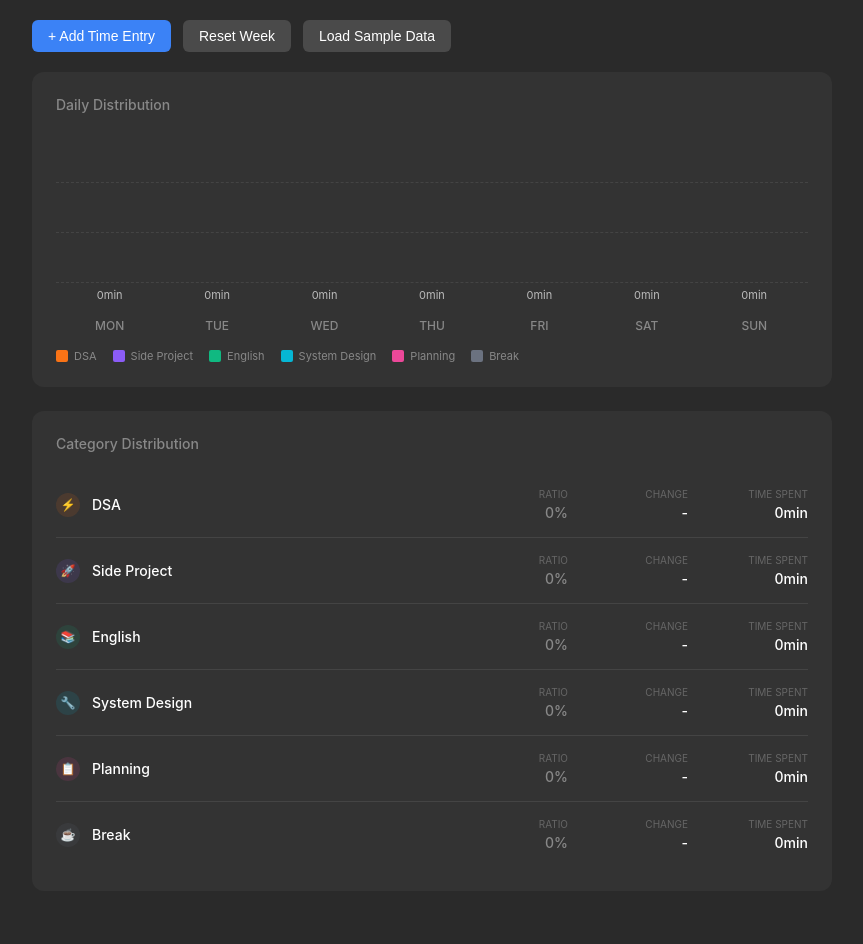
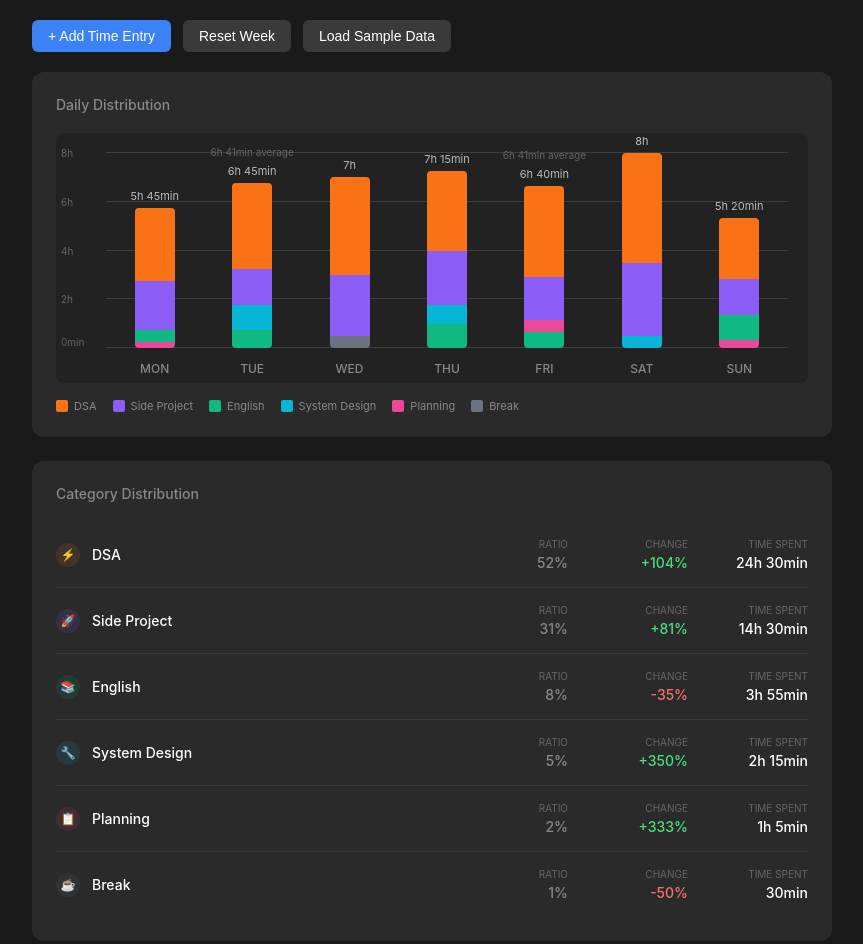
Before and after one commit to BeneneFace/LevelUp, a plain HTML site: page index.html in a window 1280 px wide. Shown: the whole page, without its empty margins (208-1071 px from the left). Drawn offline with Linux system fonts and the light colour scheme.

Commit message:
Update index.html

```diff
--- a/index.html
+++ b/index.html
@@ -13,7 +13,7 @@
 
         body {
             font-family: -apple-system, BlinkMacSystemFont, 'Segoe UI', Roboto, Oxygen, Ubuntu, sans-serif;
-            background: #2a2a2a;
+            background: #1a1a1a;
             color: #ffffff;
             padding: 20px;
             min-height: 100vh;
@@ -25,7 +25,7 @@
         }
 
         .section {
-            background: #333333;
+            background: #2a2a2a;
             border-radius: 12px;
             padding: 24px;
             margin-bottom: 24px;
@@ -43,19 +43,15 @@
             display: flex;
             align-items: flex-end;
             justify-content: space-between;
-            height: 200px;
+            height: 250px;
             margin-bottom: 10px;
             position: relative;
-        }
-
-        .day-column {
-            flex: 1;
-            display: flex;
-            flex-direction: column;
-            align-items: center;
-            justify-content: flex-end;
-            margin: 0 8px;
-            position: relative;
+            padding-left: 50px;
+            background: rgba(0, 0, 0, 0.2);
+            border-radius: 8px;
+            padding-right: 20px;
+            padding-bottom: 35px;
+            padding-top: 20px;
         }
 
         .bar-container {
@@ -66,19 +62,8 @@
             position: relative;
         }
 
-        .stacked-bar {
-            width: 40px;
-            display: flex;
-            flex-direction: column;
-            border-radius: 4px;
-            overflow: hidden;
+        .day-column {
             position: relative;
-            cursor: pointer;
-            transition: transform 0.2s;
-        }
-
-        .stacked-bar:hover {
-            transform: scale(1.05);
         }
 
         .bar-segment {
@@ -89,36 +74,50 @@
         .time-label {
             color: #bbb;
             font-size: 11px;
-            margin-bottom: 8px;
             white-space: nowrap;
+            z-index: 10;
         }
 
         .average-label {
             color: #666;
             font-size: 10px;
-            margin-bottom: 4px;
+            white-space: nowrap;
         }
 
         .day-label {
             color: #888;
             font-size: 12px;
-            margin-top: 8px;
             font-weight: 500;
+            position: absolute;
+            bottom: -28px;
+            white-space: nowrap;
         }
 
         /* Grid lines */
         .grid-lines {
             position: absolute;
-            width: 100%;
-            height: 100%;
+            width: calc(100% - 70px);
+            height: calc(100% - 55px);
             pointer-events: none;
+            left: 50px;
+            bottom: 35px;
         }
 
         .grid-line {
             position: absolute;
             width: 100%;
-            border-top: 1px dashed #444;
+            border-top: 1px solid #3f3f3f;
             left: 0;
+            display: flex;
+            align-items: center;
+        }
+
+        .grid-label {
+            position: absolute;
+            left: -45px;
+            font-size: 10px;
+            color: #666;
+            white-space: nowrap;
         }
 
         /* Category Distribution */
@@ -126,7 +125,7 @@
             display: flex;
             align-items: center;
             padding: 16px 0;
-            border-bottom: 1px solid #444;
+            border-bottom: 1px solid #3a3a3a;
             cursor: pointer;
             transition: background 0.2s;
         }
@@ -219,7 +218,7 @@
         }
 
         .btn {
-            background: #4a4a4a;
+            background: #3a3a3a;
             color: #fff;
             border: none;
             padding: 8px 16px;
@@ -230,7 +229,7 @@
         }
 
         .btn:hover {
-            background: #5a5a5a;
+            background: #4a4a4a;
         }
 
         .btn-primary {
@@ -260,7 +259,7 @@
         }
 
         .modal-content {
-            background: #333;
+            background: #2a2a2a;
             padding: 24px;
             border-radius: 12px;
             width: 90%;
@@ -286,8 +285,8 @@
         .form-input, .form-select {
             width: 100%;
             padding: 8px 12px;
-            background: #444;
-            border: 1px solid #555;
+            background: #3a3a3a;
+            border: 1px solid #4a4a4a;
             border-radius: 6px;
             color: #fff;
             font-size: 14px;
@@ -336,11 +335,6 @@
         <div class="section">
             <div class="section-title">Daily Distribution</div>
             <div class="daily-chart" id="dailyChart">
-                <div class="grid-lines">
-                    <div class="grid-line" style="bottom: 25%"></div>
-                    <div class="grid-line" style="bottom: 50%"></div>
-                    <div class="grid-line" style="bottom: 75%"></div>
-                </div>
             </div>
             <div class="legend" id="legend"></div>
         </div>
@@ -563,9 +557,54 @@
             });
             maxMinutes = Math.max(maxMinutes, 480); // Minimum 8 hours scale
 
-            // Clear existing bars (keep grid lines)
-            const existingBars = chart.querySelectorAll('.day-column');
-            existingBars.forEach(bar => bar.remove());
+            // Round up to nearest hour for cleaner scale
+            maxMinutes = Math.ceil(maxMinutes / 60) * 60;
+
+            // Clear existing content
+            chart.innerHTML = '';
+
+            // Create grid lines with labels
+            const gridLines = document.createElement('div');
+            gridLines.className = 'grid-lines';
+
+            // Add horizontal grid lines at regular intervals
+            const gridIntervals = [0, 0.25, 0.5, 0.75, 1];
+            gridIntervals.forEach(interval => {
+                const gridLine = document.createElement('div');
+                gridLine.className = 'grid-line';
+                gridLine.style.bottom = `${interval * 100}%`;
+
+                if (interval > 0) {  // Only add labels for non-zero lines
+                    const label = document.createElement('div');
+                    label.className = 'grid-label';
+                    label.textContent = formatTime(Math.round(maxMinutes * interval));
+                    gridLine.appendChild(label);
+                }
+
+                gridLines.appendChild(gridLine);
+            });
+
+            // Add 0min label at bottom
+            const zeroLabel = document.createElement('div');
+            zeroLabel.className = 'grid-label';
+            zeroLabel.style.position = 'absolute';
+            zeroLabel.style.bottom = '0px';
+            zeroLabel.style.left = '-45px';
+            zeroLabel.textContent = '0min';
+            gridLines.appendChild(zeroLabel);
+
+            chart.appendChild(gridLines);
+
+            // Create bars container
+            const barsContainer = document.createElement('div');
+            barsContainer.style.position = 'absolute';
+            barsContainer.style.bottom = '35px';
+            barsContainer.style.left = '50px';
+            barsContainer.style.right = '20px';
+            barsContainer.style.height = 'calc(100% - 55px)';
+            barsContainer.style.display = 'flex';
+            barsContainer.style.alignItems = 'flex-end';
+            barsContainer.style.justifyContent = 'space-between';
 
             // Calculate average
             const weekTotal = calculateWeekTotal();
@@ -575,33 +614,60 @@
             days.forEach((day, index) => {
                 const dayColumn = document.createElement('div');
                 dayColumn.className = 'day-column';
+                dayColumn.style.position = 'relative';
+                dayColumn.style.flex = '1';
+                dayColumn.style.display = 'flex';
+                dayColumn.style.flexDirection = 'column';
+                dayColumn.style.alignItems = 'center';
+                dayColumn.style.justifyContent = 'flex-end';
+                dayColumn.style.margin = '0 8px';
+                dayColumn.style.height = '100%';
 
                 const barContainer = document.createElement('div');
                 barContainer.className = 'bar-container';
+                barContainer.style.width = '100%';
+                barContainer.style.display = 'flex';
+                barContainer.style.flexDirection = 'column';
+                barContainer.style.alignItems = 'center';
+                barContainer.style.position = 'relative';
+                barContainer.style.height = '100%';
+                barContainer.style.justifyContent = 'flex-end';
 
                 const dayTotal = calculateDayTotal(day);
                 const heightPercent = (dayTotal / maxMinutes) * 100;
 
-                // Add average label if close to average
-                if (Math.abs(dayTotal - averageMinutes) < 30 && dayTotal > 0) {
-                    const avgLabel = document.createElement('div');
-                    avgLabel.className = 'average-label';
-                    avgLabel.textContent = `${formatTime(Math.round(averageMinutes))} average`;
-                    barContainer.appendChild(avgLabel);
-                }
-
-                // Add time label
+                // Add time label above bar
                 const timeLabel = document.createElement('div');
                 timeLabel.className = 'time-label';
                 timeLabel.textContent = formatTime(dayTotal);
+                timeLabel.style.position = 'absolute';
+                timeLabel.style.bottom = `calc(${heightPercent}% + 5px)`;
+                timeLabel.style.whiteSpace = 'nowrap';
                 barContainer.appendChild(timeLabel);
 
                 // Create stacked bar
+                if (dayTotal > 0) {
                     const stackedBar = document.createElement('div');
                     stackedBar.className = 'stacked-bar';
                     stackedBar.style.height = `${heightPercent}%`;
+                    stackedBar.style.position = 'absolute';
+                    stackedBar.style.bottom = '0';
+                    stackedBar.style.width = '40px';
+                    stackedBar.style.display = 'flex';
+                    stackedBar.style.flexDirection = 'column';
+                    stackedBar.style.borderRadius = '4px';
+                    stackedBar.style.overflow = 'hidden';
+                    stackedBar.style.cursor = 'pointer';
+                    stackedBar.style.transition = 'transform 0.2s';
 
-                // Add segments
+                    stackedBar.onmouseover = function() {
+                        this.style.transform = 'scale(1.05)';
+                    };
+                    stackedBar.onmouseout = function() {
+                        this.style.transform = 'scale(1)';
+                    };
+
+                    // Add segments from bottom to top
                     timeData[day].forEach(entry => {
                         const segment = document.createElement('div');
                         segment.className = 'bar-segment';
@@ -612,8 +678,20 @@
                         stackedBar.appendChild(segment);
                     });
 
-                if (dayTotal > 0) {
                     barContainer.appendChild(stackedBar);
+                }
+
+                // Add average label if this day is close to average
+                if (Math.abs(dayTotal - averageMinutes) < 15 && dayTotal > 0 && averageMinutes > 60) {
+                    const avgLabel = document.createElement('div');
+                    avgLabel.className = 'average-label';
+                    avgLabel.textContent = `${formatTime(Math.round(averageMinutes))} average`;
+                    avgLabel.style.position = 'absolute';
+                    avgLabel.style.bottom = `calc(${heightPercent}% + 25px)`;
+                    avgLabel.style.fontSize = '10px';
+                    avgLabel.style.color = '#666';
+                    avgLabel.style.whiteSpace = 'nowrap';
+                    barContainer.appendChild(avgLabel);
                 }
 
                 dayColumn.appendChild(barContainer);
@@ -624,8 +702,10 @@
                 dayLabel.textContent = dayLabels[index];
                 dayColumn.appendChild(dayLabel);
 
-                chart.appendChild(dayColumn);
+                barsContainer.appendChild(dayColumn);
             });
+
+            chart.appendChild(barsContainer);
         }
 
         // Update category list
@@ -732,7 +812,12 @@
 
         // Initialize
         loadData();
+        // If no data exists, load sample data automatically
+        if (Object.values(timeData).every(day => day.length === 0)) {
+            generateSampleData();
+        } else {
             updateDisplay();
+        }
 
         // Close modal on outside click
         document.getElementById('addTimeModal').addEventListener('click', function(e) {
```
Lines whose indentation alone changed are shown as unchanged.
